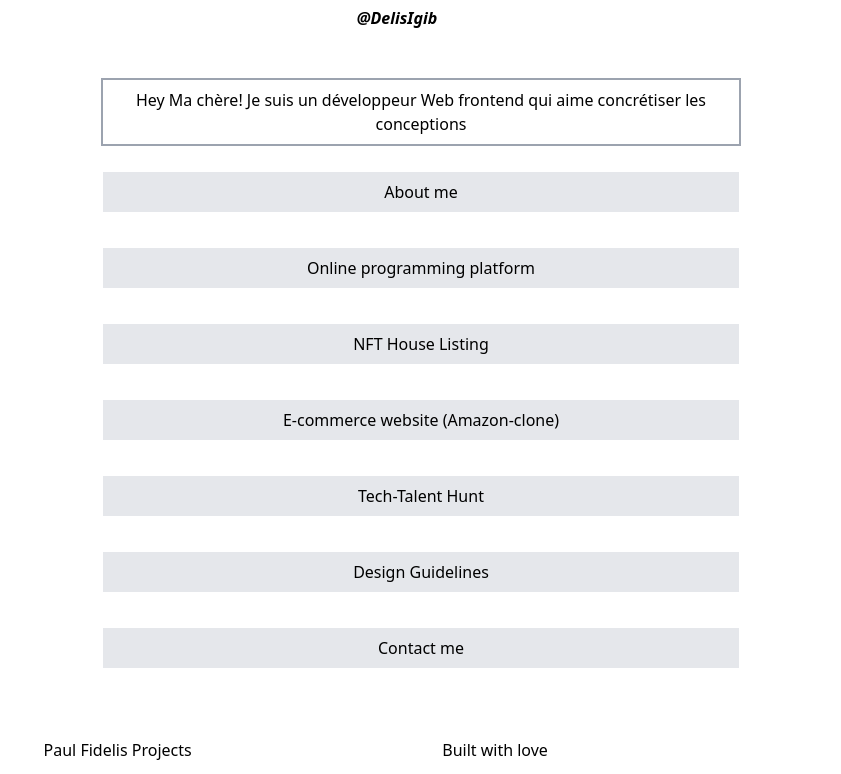
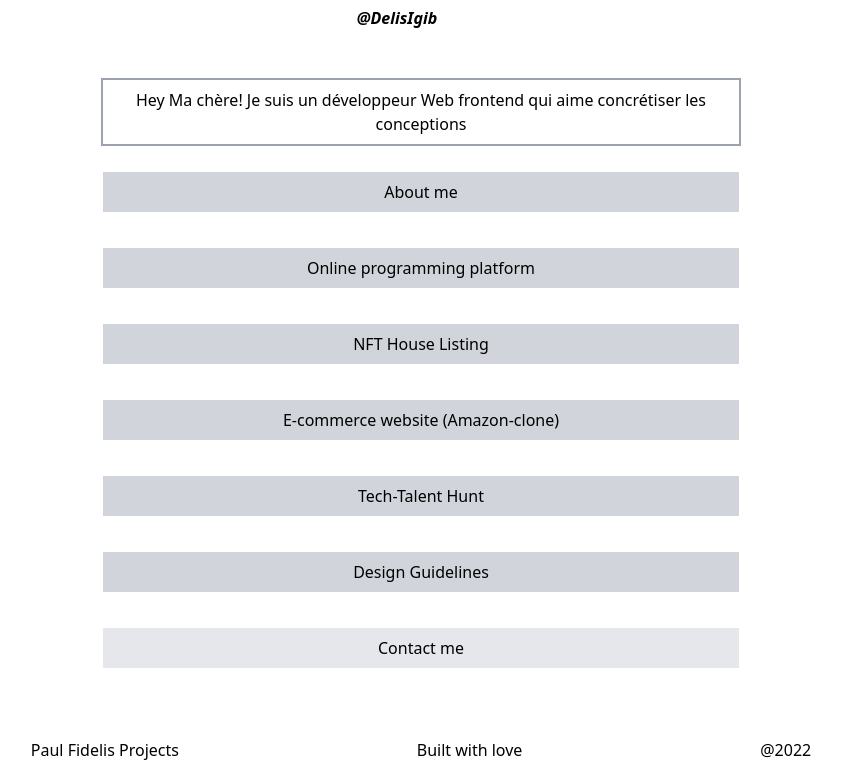
Before and after one commit to fidelmak/myProjectLink, a React (Create React App) app in the folder mylink/: page / in a window 1280 px wide. Shown: the part 262-1036 px from the top of the page, without its empty margins (219-1060 px from the left). Built offline with nearby package versions, Linux system fonts and the light colour scheme.

Commit message:
new commit

```diff
--- a/mylink/public/index.html
+++ b/mylink/public/index.html
@@ -17,7 +17,7 @@
 
     <title>mylinks</title>
   </head>
-  <body class="bg-white h-600 ">
+  <body class="bg-white h-800 ">
     <noscript></noscript>
 
 <div class="content-center">
--- a/mylink/src/components/Button.jsx
+++ b/mylink/src/components/Button.jsx
@@ -8,7 +8,7 @@ function Button({name, link, id}) {
 
             <div className="flex justify-center">
 
-            <button id={id} type="button " className=" border-2 border-white bg-gray-200 mb-2  p-2 w-2/3 md:w-2/4 mt-6 hover:shadow-lg transform hover:scale-125 hover:font-bold hover:bg-gray-400  hover:border-b border-white  hover:text-white transition ease-out duration-300" >
+            <button id={id} type="button " className=" border-2 border-white bg-gray-300 mb-2  p-2 w-2/3 md:w-2/4 mt-6 hover:shadow-lg transform hover:scale-125 hover:font-bold hover:bg-gray-400  hover:border-b border-white  hover:text-white transition ease-out duration-300" >
 
             <a href={link}> {name}</a></button>
 
--- a/mylink/src/components/Footer.jsx
+++ b/mylink/src/components/Footer.jsx
@@ -18,7 +18,7 @@ function Footer(props) {
 					<ul className="text-black flex flex-row justify-evenly">
 						<li><p>Paul Fidelis Projects</p></li>
                         <li>Built with love </li>
-						<li> </li>
+						<li>@2022 </li>
 
 					</ul>
                 </div>
```
